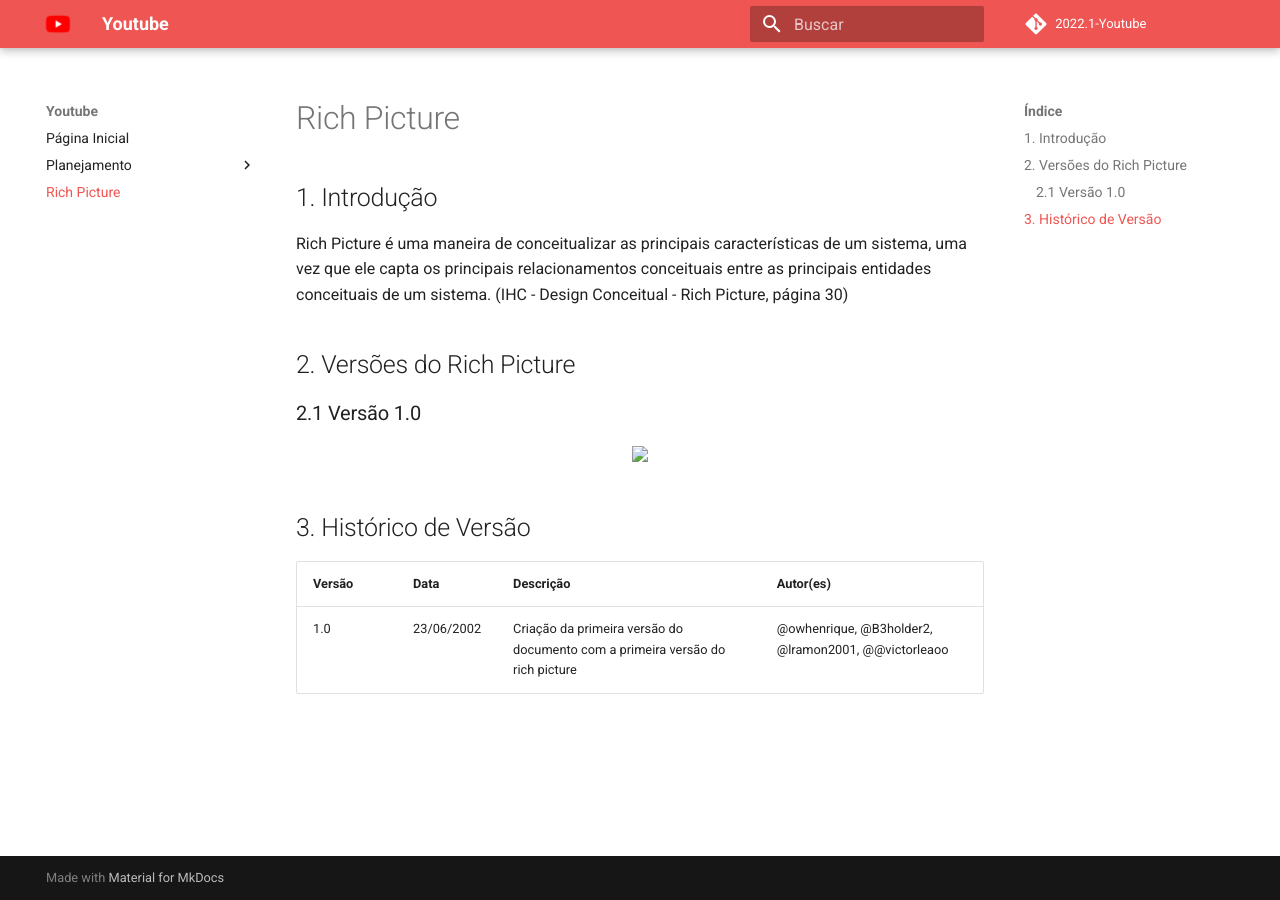
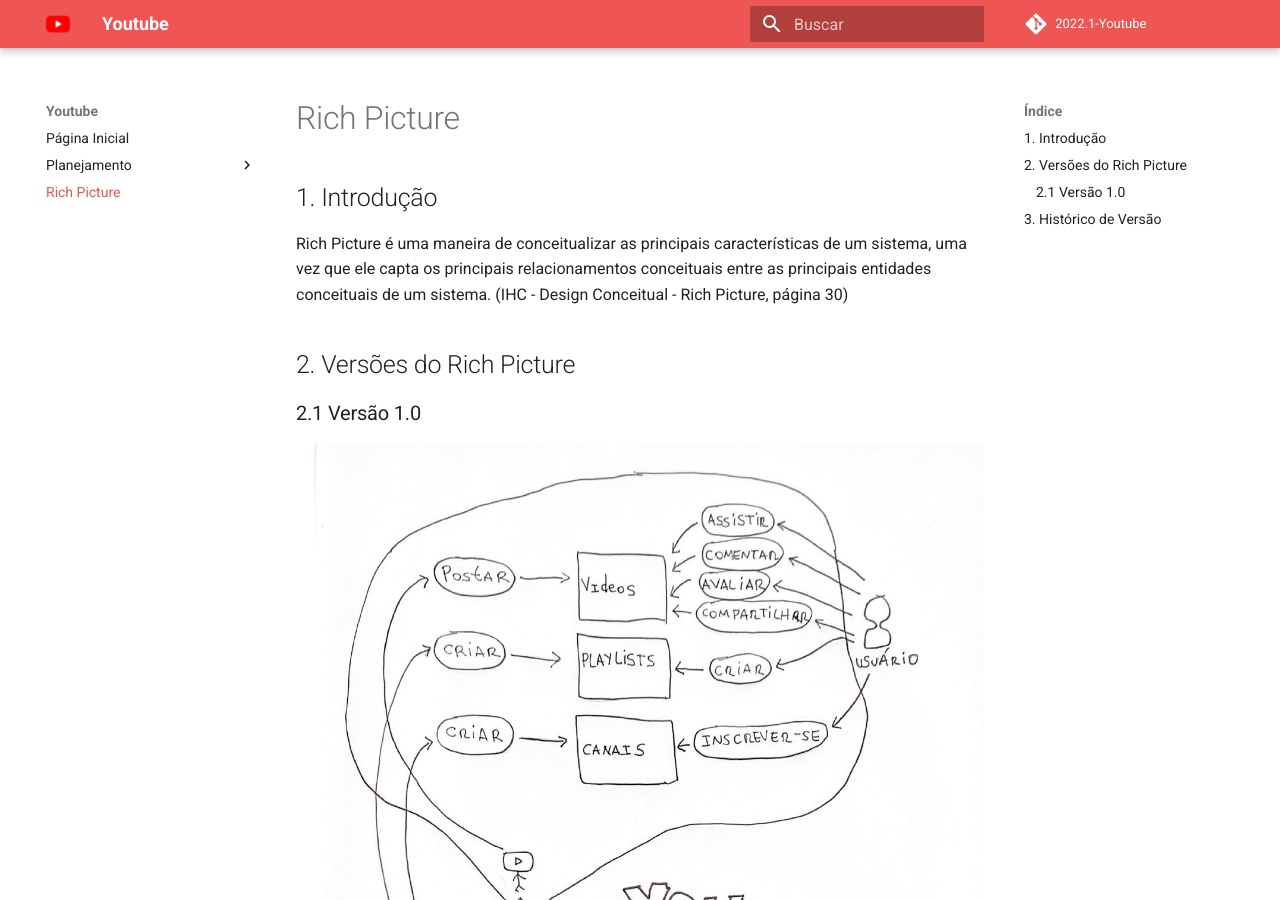
Before and after one commit to Requisitos-de-Software/2022.1-Youtube, an MkDocs documentation site: the page built from docs/richpicture.md, in a window 1280 px wide and 900 px high. Built offline with MkDocs 1.6.1 and Material for MkDocs 9.7.7, drawn with Linux system fonts in a browser that asks for light colours; comment, search, counter and statistics services are not loaded.

Commit message:
rich picture 1

```diff
--- a/docs/richpicture.md
+++ b/docs/richpicture.md
@@ -10,7 +10,7 @@ Rich Picture é uma maneira de conceitualizar as principais características de
 
 <center>
 
-<img src="./media/richpicture1.jpg" />
+<img src="https://raw.githubusercontent.com/Requisitos-de-Software/2022.1-Youtube/main/docs/media/richpicture1.jpg" />
 
 </center>
 
```
